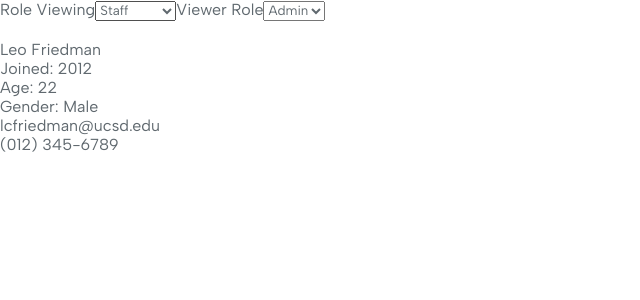
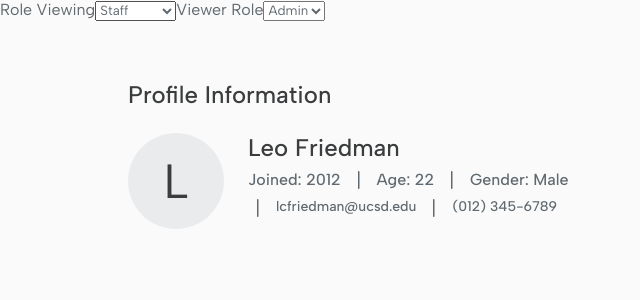
Before and after one commit to TritonSE/Veteran-Sisters-Support-Website, a Next.js app in the folder frontend/: page /profile/1 in a window 1280 px wide. Shown: the top 300 px of the page, without its empty margins (0-640 px from the left). Built offline with nearby package versions, Linux system fonts and the light colour scheme.

Commit message:
text values for profile information header

```diff
--- a/frontend/src/app/components/ProfileHeader.module.css
+++ b/frontend/src/app/components/ProfileHeader.module.css
@@ -0,0 +1,55 @@
+.profileHeader {
+  display: flex;
+  flex: 1 0 0;
+  flex-direction: column;
+}
+
+.profileContent {
+  display: flex;
+  gap: 24px;
+}
+
+.userInfo {
+  display: flex;
+  flex-direction: column;
+  gap: var(--Spacing-s, 8px);
+}
+
+.userInfoHeader {
+  display: flex;
+  align-items: center;
+  gap: var(--Spacing-sm, 16px);
+}
+
+.userFullName {
+  color: var(--Text-3, #3a3c3d);
+
+  /* title medium */
+  font-family: "Albert Sans";
+  font-size: 24px;
+  font-style: normal;
+  font-weight: 500;
+  line-height: normal;
+}
+.userMetadata {
+  display: flex;
+  align-items: flex-start;
+  gap: var(--Spacing-s, 8px);
+  flex-wrap: wrap;
+  max-width: 326px;
+}
+
+.userMetadata * {
+  width: fit-content;
+  color: var(--Text-1, #60696f);
+  /* body large */
+  font-family: "Albert Sans";
+  font-size: 16px;
+  font-style: normal;
+  font-weight: 500;
+  line-height: normal;
+}
+
+.userMetadata .smallMetadata {
+  font-size: 14px;
+}
--- a/frontend/src/app/components/ProfileHeader.tsx
+++ b/frontend/src/app/components/ProfileHeader.tsx
@@ -1,5 +1,17 @@
+import styles from "./ProfileHeader.module.css";
 import { Role, AssignedProgram } from "../api/profileApi";
+import { ProfilePicture } from "./ProfilePicture";
 
+function Divider() {
+  return (
+    <svg xmlns="http://www.w3.org/2000/svg" width="20" height="20" viewBox="0 0 20 20" fill="none">
+      <path
+        d="M9.75 1C9.94891 1 10.1397 1.07902 10.2803 1.21967C10.421 1.36032 10.5 1.55109 10.5 1.75V18.25C10.5 18.4489 10.421 18.6397 10.2803 18.7803C10.1397 18.921 9.94891 19 9.75 19C9.55109 19 9.36032 18.921 9.21967 18.7803C9.07902 18.6397 9 18.4489 9 18.25V1.75C9 1.55109 9.07902 1.36032 9.21967 1.21967C9.36032 1.07902 9.55109 1 9.75 1Z"
+        fill="#60696F"
+      />
+    </svg>
+  );
+}
 
 export default function ProfileHeader(params: {
   firstName: string;
@@ -9,7 +21,6 @@ export default function ProfileHeader(params: {
   yearJoined: number;
   age: number;
   phoneNumber: string;
-  profilePictureUrl: string;
   gender: String;
   email: String;
 }) {
@@ -29,18 +40,26 @@ export default function ProfileHeader(params: {
   const ageText = `Age: ${age}`;
   const genderText = `Gender: ${gender}`;
   return (
-    <header>
-      <img></img>
-      <div>
-        <div>
-          <div>{fullName}</div>
+    <div className={styles.profileHeader}>
+      <div className={styles.profileContent}>
+        <ProfilePicture firstName={firstName} />
+        <div className={styles.userInfo}>
+          <div className={styles.userInfoHeader}>
+            <div className={styles.userFullName}>{fullName}</div>
+          </div>
+          <div className={styles.userMetadata}>
+            <div>{joinedText}</div>
+            <Divider />
+            <div>{ageText}</div>
+            <Divider />
+            <div>{genderText}</div>
+            <Divider />
+            <div className={styles.smallMetadata}>{email}</div>
+            <Divider />
+            <div className={styles.smallMetadata}>{phoneNumber}</div>
+          </div>
         </div>
-        <div>{joinedText}</div>
-        <div>{ageText}</div>
-        <div>{genderText}</div>
-        <div>{email}</div>
-        <div>{phoneNumber}</div>
       </div>
-    </header>
+    </div>
   );
 }
--- /dev/null
+++ b/frontend/src/app/components/ProfilePicture.module.css
@@ -0,0 +1,12 @@
+.defaultProfileIcon {
+  border-radius: 100%;
+  display: flex;
+  justify-content: center;
+  align-items: center;
+  width: 96px;
+  height: 96px;
+  border-radius: 48px;
+  background: var(--Background-3, #e9ebed);
+  font-size: 48px;
+  color: var(--Text-3, #3a3c3d);
+}
--- /dev/null
+++ b/frontend/src/app/components/ProfilePicture.tsx
@@ -0,0 +1,7 @@
+import styles from "./ProfilePicture.module.css";
+
+export function ProfilePicture(params: { firstName?: string }) {
+  const { firstName } = params;
+  const firstLetter = firstName && firstName.length > 0 ? firstName[0] : "?";
+  return <div className={styles.defaultProfileIcon}>{firstLetter}</div>;
+}
--- /dev/null
+++ b/frontend/src/app/components/UserProfile.module.css
@@ -0,0 +1,25 @@
+.userProfile {
+  width: 100%;
+  display: flex;
+  flex-direction: column;
+  align-items: flex-start;
+  gap: var(--Spacing-md, 24px);
+  max-width: 1024px;
+}
+
+.viewerViewingSelector {
+  position: absolute;
+  top: 0px;
+  left: 0px;
+}
+
+.profileHeading {
+  color: var(--Text-3, #3a3c3d);
+
+  /* title medium */
+  font-family: "Albert Sans";
+  font-size: 24px;
+  font-style: normal;
+  font-weight: 500;
+  line-height: normal;
+}
--- a/frontend/src/app/components/UserProfile.tsx
+++ b/frontend/src/app/components/UserProfile.tsx
@@ -2,6 +2,7 @@
 import { getUserProfile, Role } from "../api/profileApi";
 import { useEffect, useState } from "react";
 import ProfileHeader from "@/app/components/ProfileHeader";
+import styles from "./UserProfile.module.css";
 
 export default function UserProfile({ userId }: { userId: string }) {
   const [viewingRole, setViewingRole] = useState(Role.STAFF as string);
@@ -13,7 +14,8 @@ export default function UserProfile({ userId }: { userId: string }) {
   }, [viewingRole]);
 
   return (
-    <div>
+    <div className={styles.userProfile}>
+      <div className={styles.viewerViewingSelector}>
         <label htmlFor="roleViewing">Role Viewing</label>
         <select
           id="roleViewing"
@@ -31,6 +33,8 @@ export default function UserProfile({ userId }: { userId: string }) {
         >
           <option value={Role.ADMIN}>Admin</option>
         </select>
+      </div>
+      <div className={styles.profileHeading}>Profile Information</div>
       <ProfileHeader
         firstName={userProfile.firstName}
         lastName={userProfile.lastName}
@@ -39,7 +43,6 @@ export default function UserProfile({ userId }: { userId: string }) {
         yearJoined={userProfile.yearJoined}
         age={userProfile.age}
         phoneNumber={userProfile.phoneNumber}
-        profilePictureUrl={userProfile.profilePictureUrl}
         gender={userProfile.gender}
         email={userProfile.email}
       />
--- /dev/null
+++ b/frontend/src/app/profile/[userId]/page.module.css
@@ -0,0 +1,10 @@
+.profilePage {
+  display: flex;
+  padding: var(--Spacing-4xl, 80px) var(--Spacing-3xl, 64px);
+  justify-content: center;
+  align-items: flex-start;
+  flex: 1 0 0;
+  align-self: stretch;
+  background: var(--Neutral-Base-White, #fafafa);
+  min-height: 100vh;
+}
--- a/frontend/src/app/profile/[userId]/page.tsx
+++ b/frontend/src/app/profile/[userId]/page.tsx
@@ -1,10 +1,11 @@
 import UserProfile from "../../components/UserProfile";
+import styles from "./page.module.css";
 
 export default async function Page({ params }: { params: Promise<{ userId: string }> }) {
   const userIdString: string = (await params).userId;
 
   return (
-    <div>
+    <div className={styles.profilePage}>
       <UserProfile userId={userIdString} />
     </div>
   );
```
Lines whose indentation alone changed are shown as unchanged.
